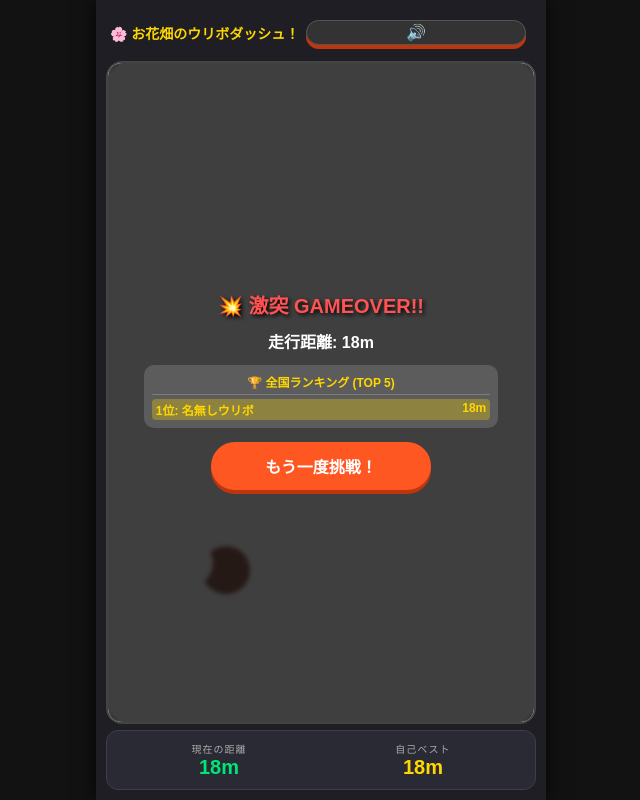
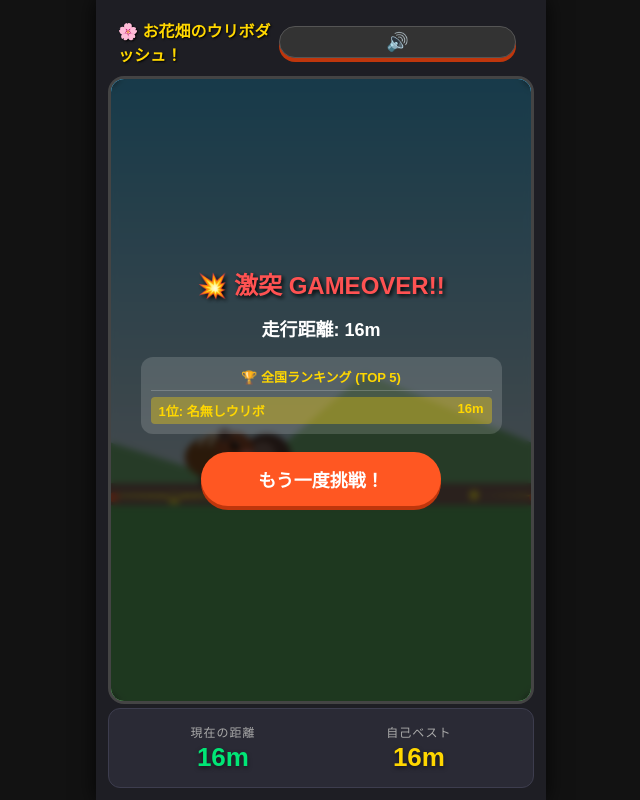
Before and after one commit to guolinguoshu-create/URIBO-game-4, a plain HTML site: page index.html in a window 1280 px wide. Both pictures are taken after a click on the button "ゲームスタート！". Shown: the whole page, without its empty margins (319-959 px from the left). Drawn offline with Linux system fonts and the light colour scheme.

Commit message:
Update index.html

```diff
--- a/index.html
+++ b/index.html
@@ -8,34 +8,35 @@
         * { margin: 0; padding: 0; box-sizing: border-box; touch-action: manipulation; -webkit-tap-highlight-color: transparent; }
         body { background: #121212; font-family: 'Hiragino Kaku Gothic ProN', sans-serif; display: flex; justify-content: center; align-items: center; min-height: 100vh; overflow: hidden; color: #fff; }
 
-        #outer-container { width: 100vw; height: 100vh; max-width: 450px; max-height: 850px; display: flex; flex-direction: column; justify-content: space-between; align-items: center; background: #1e1e24; padding: 10px; box-shadow: 0 0 20px rgba(0,0,0,0.8); position: relative; }
+        #outer-container { width: 100vw; height: 100vh; max-width: 450px; max-height: 850px; display: flex; flex-direction: column; justify-content: space-between; align-items: center; background: #1e1e24; padding: 12px; box-shadow: 0 0 20px rgba(0,0,0,0.8); position: relative; }
 
-        #game-header { width: 100%; display: flex; justify-content: space-between; align-items: center; padding: 4px; color: #FFD700; }
-        #game-header span { font-weight: bold; font-size: 14px; white-space: nowrap; overflow: hidden; text-overflow: ellipsis; }
-        #sound-toggle { font-size: 16px; background: #333; border: 1px solid #555; color: white; padding: 2px 10px; border-radius: 20px; cursor: pointer; }
+        #game-header { width: 100%; display: flex; justify-content: space-between; align-items: center; padding: 6px 10px; color: #FFD700; flex-shrink: 0; }
+        #game-header span { font-weight: bold; font-size: 16px; text-shadow: 1px 1px 2px #000; }
+        #sound-toggle { font-size: 18px; background: #333; border: 1px solid #555; color: white; padding: 4px 12px; border-radius: 20px; cursor: pointer; }
 
-        #canvas-wrapper { width: 100%; flex: 1; position: relative; overflow: hidden; border-radius: 16px; background: #87CEEB; border: 2px solid #444; margin: 6px 0; }
+        #canvas-wrapper { width: 100%; flex: 1; position: relative; overflow: hidden; border-radius: 16px; border: 3px solid #444; margin: 4px 0; }
         canvas { width: 100%; height: 100%; display: block; }
 
-        #game-footer { width: 100%; background: #2a2a35; padding: 10px; border-radius: 12px; display: flex; justify-content: space-around; align-items: center; border: 1px solid #3d3d4e; }
+        /* 下部：走行距離メインのフッター */
+        #game-footer { width: 100%; background: #2a2a35; padding: 14px 16px; border-radius: 12px; display: flex; justify-content: space-around; align-items: center; border: 1px solid #3d3d4e; flex-shrink: 0; }
         .stat-box { text-align: center; }
-        .stat-label { font-size: 10px; color: #aaa; text-transform: uppercase; letter-spacing: 1px; }
-        .stat-value { font-size: 20px; font-weight: 900; color: #00E676; }
+        .stat-label { font-size: 12px; color: #aaa; text-transform: uppercase; letter-spacing: 1px; margin-bottom: 2px; }
+        .stat-value { font-size: 26px; font-weight: 900; color: #00E676; text-shadow: 0 2px 4px rgba(0,0,0,0.5); }
         .stat-value.high { color: #FFD700; }
 
-        .ui-screen { position: absolute; top: 0; left: 0; width: 100%; height: 100%; display: flex; flex-direction: column; justify-content: center; align-items: center; background: rgba(0,0,0,0.6); color: white; text-align: center; padding: 16px; z-index: 20; backdrop-filter: blur(2px); }
-        h1 { font-size: 20px; margin-bottom: 6px; color: #FFD700; text-shadow: 2px 2px 4px #000; font-weight: 900; }
-        .catchphrase { font-size: 12px; color: #FFF; background: #FF5722; padding: 3px 12px; border-radius: 20px; margin-bottom: 12px; font-weight: bold; }
+        .ui-screen { position: absolute; top: 0; left: 0; width: 100%; height: 100%; display: flex; flex-direction: column; justify-content: center; align-items: center; background: rgba(0,0,0,0.7); color: white; text-align: center; padding: 20px; z-index: 20; backdrop-filter: blur(3px); }
+        h1 { font-size: 24px; margin-bottom: 8px; color: #FFD700; text-shadow: 2px 2px 4px #000; font-weight: 900; }
+        .catchphrase { font-size: 13px; color: #FFF; background: #FF5722; padding: 4px 14px; border-radius: 20px; margin-bottom: 16px; font-weight: bold; box-shadow: 0 2px 4px rgba(0,0,0,0.3); }
 
-        input[type="text"] { width: 80%; padding: 8px 12px; font-size: 15px; border-radius: 20px; border: 2px solid #FF5722; background: #222; color: #fff; text-align: center; margin-bottom: 12px; outline: none; }
+        input[type="text"] { width: 85%; padding: 12px 16px; font-size: 16px; border-radius: 25px; border: 2px solid #FF5722; background: #222; color: #fff; text-align: center; margin-bottom: 16px; outline: none; }
 
-        button { padding: 12px 24px; font-size: 16px; font-weight: bold; background: #FF5722; color: white; border: none; border-radius: 30px; cursor: pointer; margin: 6px; box-shadow: 0 4px #BF360C; width: 80%; max-width: 220px; transition: transform 0.1s; }
+        button { padding: 14px 28px; font-size: 18px; font-weight: bold; background: #FF5722; color: white; border: none; border-radius: 30px; cursor: pointer; margin: 8px; box-shadow: 0 4px #BF360C; width: 80%; max-width: 240px; transition: transform 0.1s; }
         button:active { transform: translateY(2px); box-shadow: 0 2px #BF360C; }
 
-        .ranking-box { width: 90%; background: rgba(255,255,255,0.15); border-radius: 10px; padding: 8px; margin: 8px 0; font-size: 12px; text-align: left; }
-        .ranking-title { font-weight: bold; color: #FFD700; border-bottom: 1px solid rgba(255,255,255,0.2); padding-bottom: 4px; margin-bottom: 4px; text-align: center; }
-        .ranking-item { display: flex; justify-content: space-between; padding: 2px 4px; }
-        .ranking-item.me { background: rgba(255, 215, 0, 0.3); border-radius: 4px; font-weight: bold; color: #FFD700; }
+        .ranking-box { width: 95%; background: rgba(255,255,255,0.15); border-radius: 12px; padding: 10px; margin: 10px 0; font-size: 13px; text-align: left; }
+        .ranking-title { font-weight: bold; color: #FFD700; border-bottom: 1px solid rgba(255,255,255,0.2); padding-bottom: 4px; margin-bottom: 6px; text-align: center; }
+        .ranking-item { display: flex; justify-content: space-between; padding: 4px 8px; }
+        .ranking-item.me { background: rgba(255, 215, 0, 0.35); border-radius: 4px; font-weight: bold; color: #FFD700; }
     </style>
 </head>
 <body>
@@ -53,7 +54,7 @@
         <div id="start-screen" class="ui-screen">
             <h1>🌸 お花畑のウリボダッシュ！</h1>
             <div class="catchphrase">「ウリボしか勝たぬぅー！」</div>
-            <p style="margin-bottom:8px; font-size: 12px;">お名前を入力してスタート！</p>
+            <p style="margin-bottom:12px; font-size: 13px;">お名前を入力してスタート！</p>
             <input type="text" id="player-name-input" placeholder="名前を入力（例: ウリボ王）" maxlength="10">
             <button id="start-btn">ゲームスタート！</button>
         </div>
@@ -61,7 +62,7 @@
         <!-- ゲームオーバー画面 -->
         <div id="gameover-screen" class="ui-screen" style="display: none;">
             <h1 style="color:#FF5252;">💥 激突 GAMEOVER!!</h1>
-            <p id="final-score-text" style="font-size: 16px; font-weight: bold; margin: 4px 0; color: #FFF;">走行距離: 0m</p>
+            <p id="final-score-text" style="font-size: 18px; font-weight: bold; margin: 6px 0; color: #FFF;">走行距離: 0m</p>
 
             <div class="ranking-box">
                 <div class="ranking-title">🏆 全国ランキング (TOP 5)</div>
@@ -72,7 +73,7 @@
         </div>
     </div>
 
-    <!-- 下部ステータス表示 -->
+    <!-- 下部：走行距離表示 -->
     <div id="game-footer">
         <div class="stat-box">
             <div class="stat-label">現在の距離</div>
@@ -95,11 +96,6 @@ function resize() {
 }
 resize();
 window.addEventListener('resize', resize);
-
-const bgImg = new Image();
-bgImg.src = 'Screenshot_20260823-100724.png';
-let imageLoaded = false;
-bgImg.onload = () => { imageLoaded = true; };
 
 let audioCtx = null;
 let isMuted = false;
@@ -184,16 +180,18 @@ let score = 0;
 let highScore = parseInt(localStorage.getItem('uribo_highscore') || '0');
 let playerName = localStorage.getItem('uribo_playername') || '';
 let gameSpeed = 5;
-let bgOffsetX = 0;
+let bgScrollX = 0;
+let mountainScrollX = 0;
 
 document.getElementById('high-score-disp').innerText = `${highScore}m`;
 if (playerName) document.getElementById('player-name-input').value = playerName;
 
+// 走る位置を画面中央付近へ
 const player = {
-    x: 40,
+    x: 70,
     y: 0,
-    width: 65,
-    height: 55,
+    width: 75,
+    height: 60,
     vy: 0,
     gravity: 0.65,
     jumpPower: -12.5,
@@ -205,10 +203,10 @@ let spawnTimer = 0;
 let nextSpawnDelay = 50;
 
 const obstacleTypes = [
-    { type: 'rock', width: 35, height: 35 },
-    { type: 'big_rock', width: 48, height: 48 },
-    { type: 'mushroom', width: 32, height: 42 },
-    { type: 'stump', width: 40, height: 34 }
+    { type: 'rock', width: 36, height: 36 },
+    { type: 'big_rock', width: 50, height: 50 },
+    { type: 'mushroom', width: 34, height: 44 },
+    { type: 'stump', width: 42, height: 36 }
 ];
 
 function doJump() {
@@ -259,8 +257,8 @@ function startGame() {
 
     score = 0;
     gameSpeed = 5;
-    const gHeight = canvas.height * 0.2;
-    player.y = canvas.height - gHeight - player.height;
+    const groundY = canvas.height * 0.65;
+    player.y = groundY - player.height;
     player.vy = 0;
     player.isGrounded = true;
     obstacles = [];
@@ -288,8 +286,11 @@ function update() {
         document.getElementById('high-score-disp').innerText = `${highScore}m`;
     }
 
-    const gHeight = canvas.height * 0.2;
-    const floorY = canvas.height - gHeight - player.height;
+    bgScrollX = (bgScrollX + gameSpeed * 0.2) % canvas.width;
+    mountainScrollX = (mountainScrollX + gameSpeed * 0.5) % canvas.width;
+
+    const groundY = canvas.height * 0.65;
+    const floorY = groundY - player.height;
 
     player.vy += player.gravity;
     player.y += player.vy;
@@ -305,7 +306,7 @@ function update() {
         const typeObj = obstacleTypes[Math.floor(Math.random() * obstacleTypes.length)];
         obstacles.push({
             x: canvas.width,
-            y: canvas.height - gHeight - typeObj.height + 4,
+            y: groundY - typeObj.height,
             width: typeObj.width,
             height: typeObj.height,
             type: typeObj.type
@@ -320,9 +321,9 @@ function update() {
         obs.x -= gameSpeed;
 
         if (
-            player.x + 10 < obs.x + obs.width &&
-            player.x + player.width - 10 > obs.x &&
-            player.y + 8 < obs.y + obs.height &&
+            player.x + 12 < obs.x + obs.width &&
+            player.x + player.width - 12 > obs.x &&
+            player.y + 10 < obs.y + obs.height &&
             player.y + player.height > obs.y
         ) {
             gameState = 'GAMEOVER';
@@ -339,69 +340,145 @@ function update() {
 function draw() {
     ctx.clearRect(0, 0, canvas.width, canvas.height);
 
-    // 1. 自然な背景（単一背景）の描画
-    if (imageLoaded) {
-        ctx.drawImage(bgImg, 0, 0, canvas.width, canvas.height);
-    } else {
-        ctx.fillStyle = '#87CEEB';
-        ctx.fillRect(0, 0, canvas.width, canvas.height);
-        ctx.fillStyle = '#81C784';
-        ctx.fillRect(0, canvas.height * 0.8, canvas.width, canvas.height * 0.2);
+    const groundY = canvas.height * 0.65;
+
+    // 1. 空グラデーション
+    const skyGrad = ctx.createLinearGradient(0, 0, 0, groundY);
+    skyGrad.addColorStop(0, '#4fc3f7');
+    skyGrad.addColorStop(1, '#e1f5fe');
+    ctx.fillStyle = skyGrad;
+    ctx.fillRect(0, 0, canvas.width, groundY);
+
+    // 2. 遠くの山（ループ描画）
+    ctx.fillStyle = '#81c784';
+    for (let i = -1; i <= 1; i++) {
+        let mx = i * canvas.width - (mountainScrollX % canvas.width);
+        ctx.beginPath();
+        ctx.moveTo(mx, groundY);
+        ctx.lineTo(mx + canvas.width * 0.3, groundY - 110);
+        ctx.lineTo(mx + canvas.width * 0.7, groundY - 40);
+        ctx.lineTo(mx + canvas.width, groundY);
+        ctx.fill();
     }
 
-    // 2. 障害物の描画
+    // 3. お花畑の地面
+    ctx.fillStyle = '#66bb6a';
+    ctx.fillRect(0, groundY, canvas.width, canvas.height - groundY);
+
+    // 地面の土の道筋
+    ctx.fillStyle = '#8d6e63';
+    ctx.fillRect(0, groundY, canvas.width, 22);
+
+    // 道に咲くお花たち
+    for (let i = -1; i <= 1; i++) {
+        let fx = i * canvas.width - (bgScrollX % canvas.width);
+        ctx.fillStyle = '#ffeb3b';
+        ctx.beginPath();
+        ctx.arc(fx + 60, groundY + 12, 5, 0, Math.PI * 2);
+        ctx.arc(fx + 180, groundY + 15, 6, 0, Math.PI * 2);
+        ctx.arc(fx + 300, groundY + 10, 5, 0, Math.PI * 2);
+        ctx.fill();
+        ctx.fillStyle = '#ff7043';
+        ctx.beginPath();
+        ctx.arc(fx + 120, groundY + 14, 5, 0, Math.PI * 2);
+        ctx.arc(fx + 240, groundY + 12, 6, 0, Math.PI * 2);
+        ctx.fill();
+    }
+
+    // 4. 障害物の描画
     obstacles.forEach(obs => {
         if (obs.type === 'rock' || obs.type === 'big_rock') {
-            ctx.fillStyle = '#5D4037';
+            ctx.fillStyle = '#5d4037';
             ctx.beginPath();
             ctx.ellipse(obs.x + obs.width/2, obs.y + obs.height/2, obs.width/2, obs.height/2, 0, 0, Math.PI*2);
             ctx.fill();
+            // ハイライト
+            ctx.fillStyle = '#8d6e63';
+            ctx.beginPath();
+            ctx.ellipse(obs.x + obs.width/2 - 4, obs.y + obs.height/2 - 4, obs.width/4, obs.height/4, 0, 0, Math.PI*2);
+            ctx.fill();
         } else if (obs.type === 'mushroom') {
-            ctx.fillStyle = '#FFF8E1';
+            ctx.fillStyle = '#fff8e1';
             ctx.fillRect(obs.x + obs.width*0.35, obs.y + obs.height*0.4, obs.width*0.3, obs.height*0.6);
-            ctx.fillStyle = '#E53935';
+            ctx.fillStyle = '#e53935';
             ctx.beginPath();
             ctx.arc(obs.x + obs.width/2, obs.y + obs.height*0.4, obs.width/2, Math.PI, 0);
             ctx.fill();
+            // 水玉模様
+            ctx.fillStyle = '#fff';
+            ctx.beginPath();
+            ctx.arc(obs.x + obs.width*0.35, obs.y + obs.height*0.25, 3, 0, Math.PI*2);
+            ctx.arc(obs.x + obs.width*0.65, obs.y + obs.height*0.25, 3, 0, Math.PI*2);
+            ctx.fill();
         } else if (obs.type === 'stump') {
-            ctx.fillStyle = '#3E2723';
+            ctx.fillStyle = '#3e2723';
             ctx.fillRect(obs.x, obs.y + 6, obs.width, obs.height - 6);
+            ctx.fillStyle = '#795548';
+            ctx.beginPath();
+            ctx.ellipse(obs.x + obs.width/2, obs.y + 6, obs.width/2, 5, 0, 0, Math.PI*2);
+            ctx.fill();
         }
     });
 
-    // 3. ウリボ（四角ではなく、輪郭で透過切り抜き）
-    if (imageLoaded) {
-        ctx.save();
-        // 円形/楕円形にマスクを作成してウリボ部分だけを繰り抜く
+    // 5. ウリボ描画（輪郭ベースのかわいいイラスト表現）
+    const cx = player.x + player.width / 2;
+    const cy = player.y + player.height / 2;
+
+    // 体（茶色い楕円）
+    ctx.fillStyle = '#8d5524';
     ctx.beginPath();
-        ctx.ellipse(
-            player.x + player.width / 2,
-            player.y + player.height / 2,
-            player.width / 2,
-            player.height / 2,
-            0, 0, Math.PI * 2
-        );
-        ctx.clip(); // クリップマスク適用
+    ctx.ellipse(cx, cy + 4, player.width * 0.45, player.height * 0.38, 0, 0, Math.PI * 2);
+    ctx.fill();
 
-        const sx = bgImg.naturalWidth * 0.05;
-        const sy = bgImg.naturalHeight * 0.50;
-        const sw = bgImg.naturalWidth * 0.55;
-        const sh = bgImg.naturalHeight * 0.30;
+    // 背中のウリボ特有のしま模様（白っぽいライン）
+    ctx.strokeStyle = '#fff8e1';
+    ctx.lineWidth = 3;
+    ctx.beginPath();
+    ctx.arc(cx - 2, cy - 2, player.height * 0.3, Math.PI * 1.1, Math.PI * 1.6);
+    ctx.stroke();
+    ctx.beginPath();
+    ctx.arc(cx + 8, cy - 2, player.height * 0.3, Math.PI * 1.1, Math.PI * 1.6);
+    ctx.stroke();
 
-        ctx.drawImage(bgImg, sx, sy, sw, sh, player.x, player.y, player.width, player.height);
-        ctx.restore();
-    } else {
-        ctx.fillStyle = '#795548';
+    // 頭・鼻まわり
+    ctx.fillStyle = '#a0522d';
     ctx.beginPath();
-        ctx.ellipse(player.x + player.width/2, player.y + player.height/2, player.width/2, player.height/2, 0, 0, Math.PI*2);
+    ctx.arc(cx + player.width * 0.22, cy - 2, player.height * 0.32, 0, Math.PI * 2);
     ctx.fill();
-    }
 
-    // 4. 走る足元の小エフェクト
+    // お鼻（ピンク）
+    ctx.fillStyle = '#ff8a80';
+    ctx.beginPath();
+    ctx.ellipse(cx + player.width * 0.38, cy + 2, 7, 5, 0, 0, Math.PI * 2);
+    ctx.fill();
+
+    // 目（ぱっちり黒目＆ハイライト）
+    ctx.fillStyle = '#000';
+    ctx.beginPath();
+    ctx.arc(cx + player.width * 0.22, cy - 8, 4, 0, Math.PI * 2);
+    ctx.fill();
+    ctx.fillStyle = '#fff';
+    ctx.beginPath();
+    ctx.arc(cx + player.width * 0.24, cy - 10, 1.5, 0, Math.PI * 2);
+    ctx.fill();
+
+    // 耳
+    ctx.fillStyle = '#6d4c41';
+    ctx.beginPath();
+    ctx.arc(cx + player.width * 0.08, cy - 18, 7, 0, Math.PI * 2);
+    ctx.fill();
+
+    // 足（走るアニメーション風に少し動かす）
+    ctx.fillStyle = '#5d4037';
+    let legOffset = (Math.floor(score * 2) % 2 === 0) ? 4 : -4;
+    ctx.fillRect(cx - 14 + legOffset, cy + player.height * 0.35, 7, 12);
+    ctx.fillRect(cx + 8 - legOffset, cy + player.height * 0.35, 7, 12);
+
+    // 走る足元の土煙
     if (player.isGrounded && gameState === 'PLAYING') {
-        ctx.fillStyle = 'rgba(255, 255, 255, 0.5)';
+        ctx.fillStyle = 'rgba(255, 255, 255, 0.7)';
         ctx.beginPath();
-        ctx.arc(player.x, player.y + player.height - 2, 3, 0, Math.PI * 2);
+        ctx.arc(player.x - 4, groundY - 2, 4, 0, Math.PI * 2);
         ctx.fill();
     }
 }
```
Lines whose indentation alone changed are shown as unchanged.
